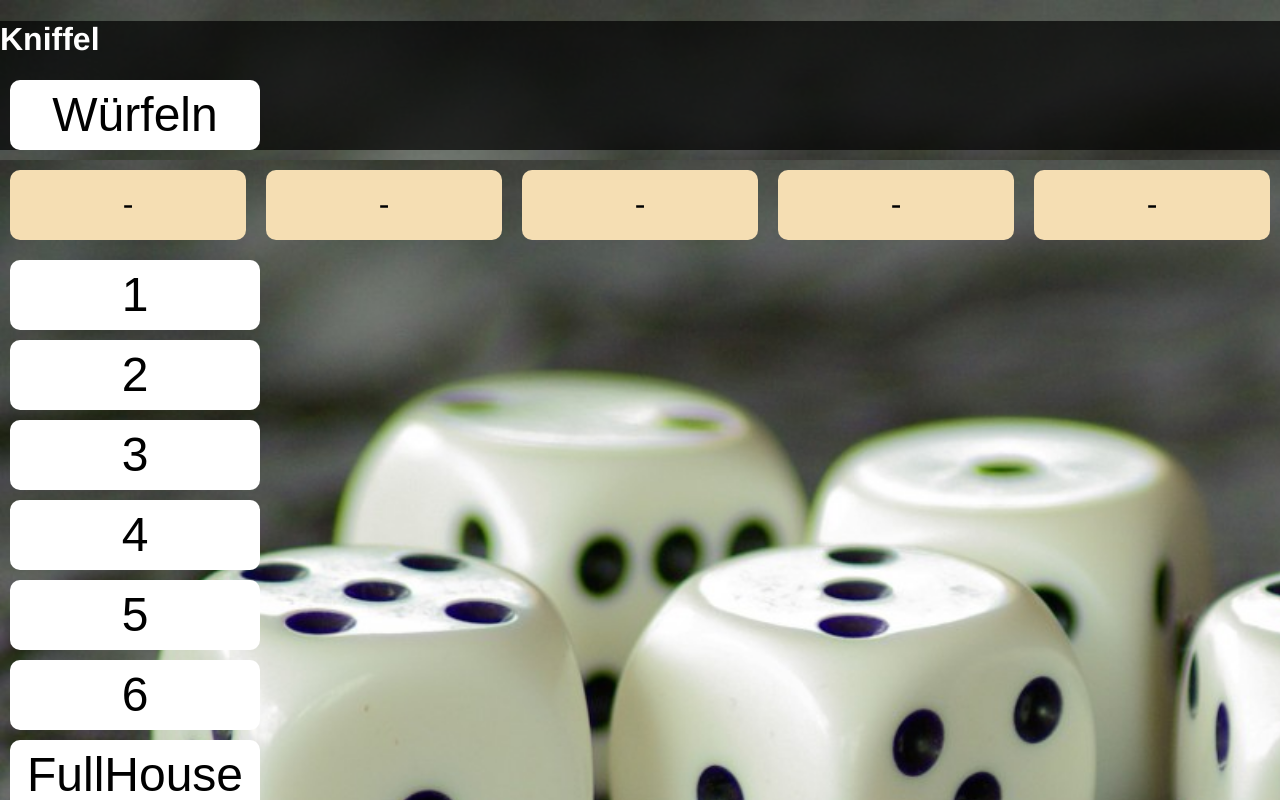
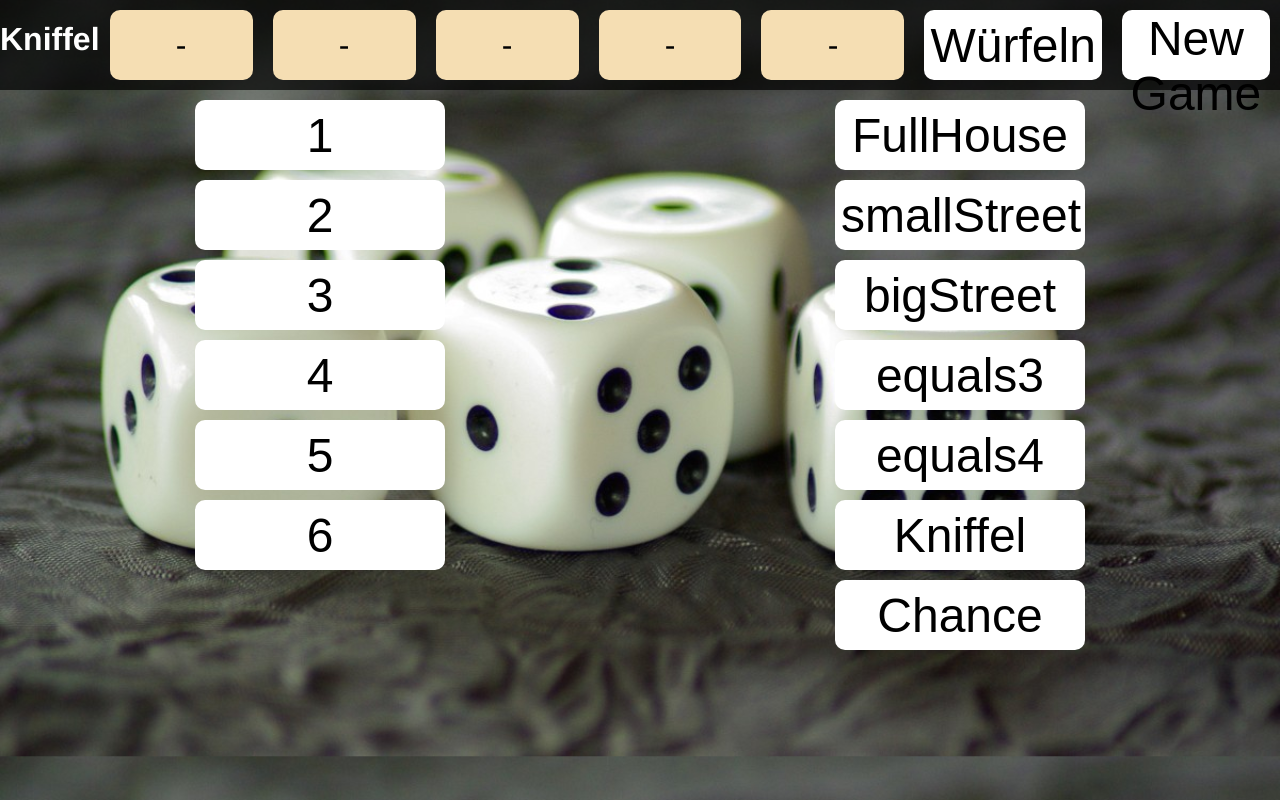
Before and after one commit to mcbauman/Kniffel2, a Vue app: page / in a window 1280 px wide. Shown: the top 800 px of the page. Built offline with nearby package versions, Linux system fonts and the light colour scheme.

Commit message:
smallImporovements

```diff
--- a/src/App.vue
+++ b/src/App.vue
@@ -1,6 +1,6 @@
 <script setup>
 import { computed, ref } from 'vue';
-import GenericInput from './components/genericInput.vue';
+import GenericInput from './components/GenericInput.vue';
 
 const dice = ref(["-","-","-","-","-"])
 const diceLock = ref([false, false, false, false, false])
@@ -98,22 +98,27 @@ function setChance(){
   results2.value.chance=allDicePoints.value
   smallReset()
 }
+
+function newGame(){
+  results.value = [false, false, false, false, false,false]
+  results2.value = {equals:[false,false,false],chance:false}
+  smallReset()
+}
 </script>
 
 <template>
-  <header>
+  <header id="dices">
     <h1>Kniffel</h1>
-    <button v-if="trowsCount<3" @click.prevent="throwDice()">Würfeln</button>
-  </header>
-    <body>
-      <article id="dices">
         <div class="oneDice"
           v-for="(oneDice, index) in dice"
           :class="diceLock[index]?'locked':''"
           @click.prevent="lockDice(index)">
           {{ oneDice }}
         </div>
-    </article>
+    <button v-if="trowsCount<3" @click.prevent="throwDice()">Würfeln</button>
+    <button @click.prevent="newGame()">New Game</button>
+  </header>
+    <main>
     <article id="points">
     <GenericInput v-for="index in 6" :variable="results[index-1]" :specificfunction="()=>countCertainkind(index)" :text="index" />
     </article>
@@ -126,5 +131,5 @@ function setChance(){
     <GenericInput :variable="results2.equals[2]" :specificfunction="()=>checkEquals(5)" text="Kniffel" />
     <GenericInput :variable="results2.chance" :specificfunction="()=>setChance()" text="Chance" />
     </article>
-  </body>
+  </main>
 </template>
--- a/src/assets/main.css
+++ b/src/assets/main.css
@@ -8,6 +8,11 @@ body{
   header{
     background-color: rgba(0, 0, 0, 0.7);
     color: white;
+  }
+
+  main{
+    display: flex;
+    justify-content: space-around;
   }
 
   #dices{
```
